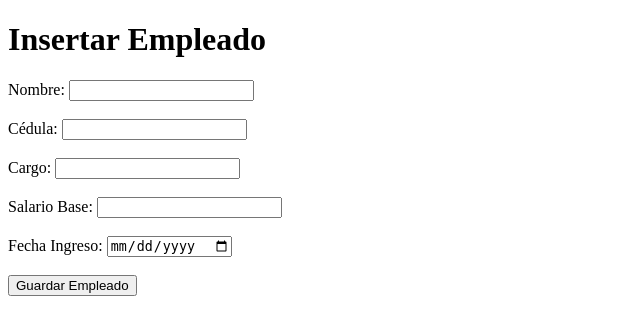
After one commit to jidarraga721/liquidador_de_nomina, a Flask app: page /insertar_empleado in a window 1280 px wide. The commit adds this page. Shown: the top 335 px of the page, without its empty margins (0-640 px from the left). Run offline with Flask 3, Linux system fonts and the light colour scheme.

Commit message:
mejora en la interfaz

```diff
--- a/app.py
+++ b/app.py
@@ -1,4 +1,5 @@
-from flask import Flask
+from flask import Flask,render_template, request
+
 
 from src.routes.empleados_routes import empleados_bp
 from src.routes.nomina_routes import nomina_bp
@@ -12,14 +13,43 @@ app.register_blueprint(empleados_bp)
 app.register_blueprint(nomina_bp)
 app.register_blueprint(detalle_bp)
 
-@app.route('/crear-tablas')
+@app.route('/crear_tablas')
 def crear_tablas():
 
     EmpleadosController.crear_tabla()
-    NominaController.crear_tabla()
-    DetalleNominaController.crear_tabla()
 
     return "Tablas creadas correctamente"
 
+@app.route('/buscar_empleado', methods=['GET', 'POST'])
+def buscar_empleado():
+
+    empleado = None
+
+    if request.method == 'POST':
+
+        cedula = request.form['cedula']
+
+        empleado = EmpleadosController.buscar_empleado(cedula)
+
+    return render_template(
+        'buscar_empleado.html',
+        empleado=empleado
+    )
+
+@app.route('/insertar_empleado', methods=['GET', 'POST'])
+def insertar_empleado():
+
+    if request.method == 'POST':
+
+        nombre = request.form['nombre']
+        cedula = request.form['cedula']
+        cargo = request.form['cargo']
+        salario_base = request.form['salario_base']
+        fecha_ingreso = request.form['fecha_ingreso']
+
+        return f"Empleado {nombre} guardado correctamente"
+
+    return render_template('insertar_empleado.html')
+
 if __name__ == '__main__':
     app.run(debug=True)
--- a/sql/crear-detalle.sql
+++ b/sql/crear-detalle.sql
@@ -1,4 +1,4 @@
-CREATE TABLE detalle_nomina (
+CREATE TABLE IF NOT EXISTS detalle_nomina (
 
     id_detalle SERIAL PRIMARY KEY,
 
--- a/sql/crear-empleados.sql
+++ b/sql/crear-empleados.sql
@@ -1,4 +1,4 @@
-CREATE TABLE empleados (
+CREATE TABLE IF NOT EXISTS empleados (
 
     id_empleado SERIAL PRIMARY KEY,
 
--- a/sql/crear-nomina.sql
+++ b/sql/crear-nomina.sql
@@ -1,4 +1,4 @@
-CREATE TABLE nomina (
+CREATE TABLE IF NOT EXISTS nomina (
 
     id_nomina SERIAL PRIMARY KEY,
 
--- a/src/routes/empleados_routes.py
+++ b/src/routes/empleados_routes.py
@@ -45,6 +45,7 @@ def guardar_empleado():
         fecha_ingreso=fecha_ingreso
     )
 
+
     EmpleadosController.insertar(empleado)
 
     return redirect('/empleados')
--- /dev/null
+++ b/templates/insertar_empleado.html
@@ -0,0 +1,44 @@
+
+<!DOCTYPE html>
+<html lang="es">
+
+<head>
+    <meta charset="UTF-8">
+    <title>Insertar Empleado</title>
+</head>
+
+<body>
+
+    <h1>Insertar Empleado</h1>
+
+    <form action="/guardar-empleado" method="POST">
+
+        <label>Nombre:</label>
+        <input type="text" name="nombre">
+        <br><br>
+
+        <label>Cédula:</label>
+        <input type="text" name="cedula">
+        <br><br>
+
+        <label>Cargo:</label>
+        <input type="text" name="cargo">
+        <br><br>
+
+        <label>Salario Base:</label>
+        <input type="number" name="salario_base">
+        <br><br>
+
+        <label>Fecha Ingreso:</label>
+        <input type="date" name="fecha_ingreso">
+        <br><br>
+
+        <button type="submit">
+            Guardar Empleado
+        </button>
+
+    </form>
+
+</body>
+
+</html>
```
Also changed, not shown: src/controller/empleados_controller.py (+14 -11 lines), templates/buscar_empleado.html (added, +43 -0 lines), templates/index.html (+6 -23 lines).
